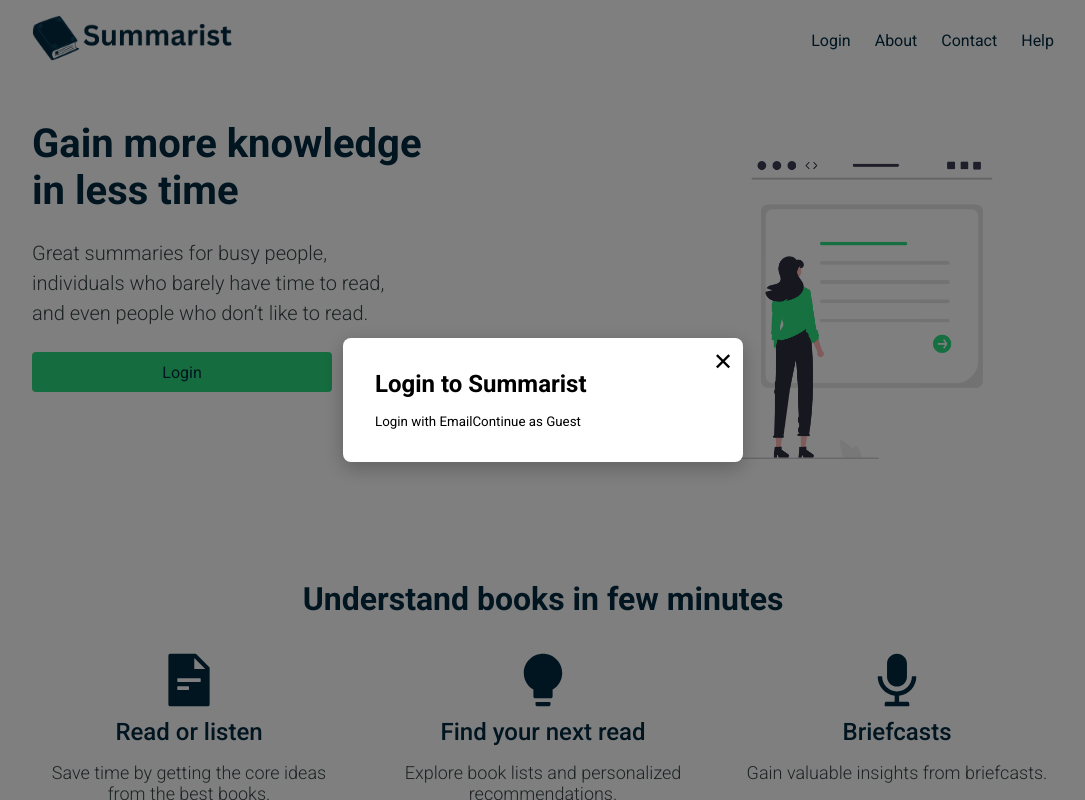
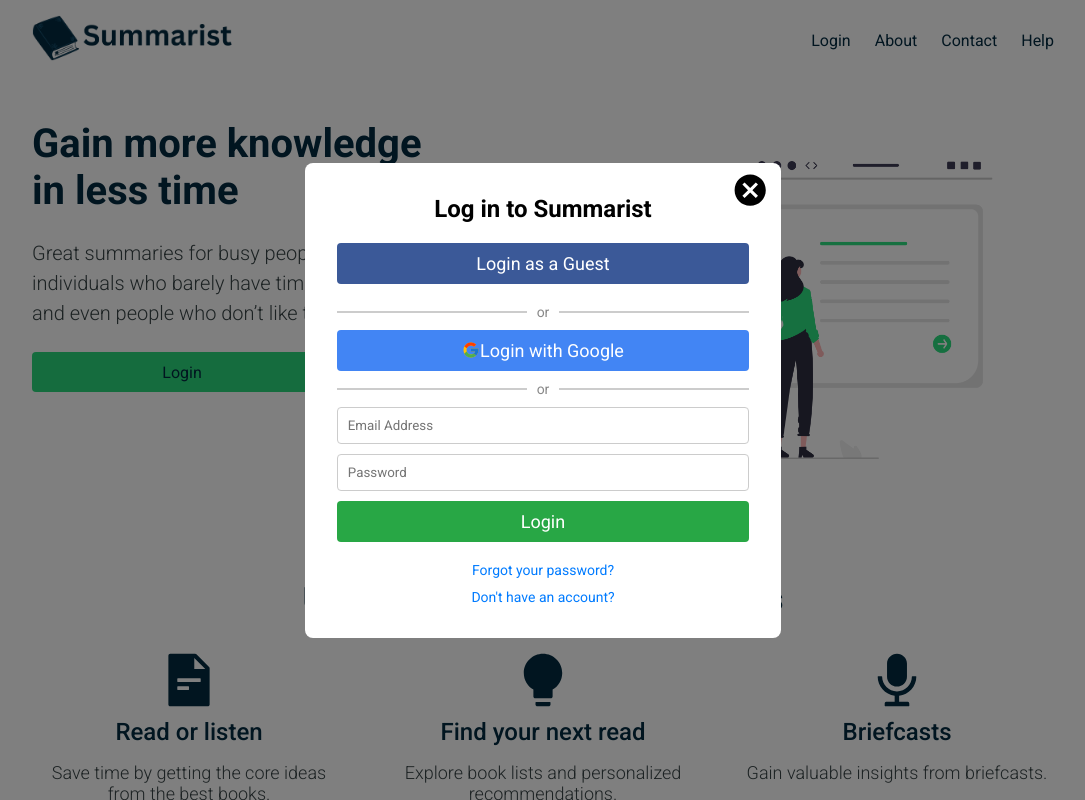
Before and after one commit to brandonbuhr/summarist-website, a Next.js app: page / in a window 1280 px wide. Both pictures are taken after a click on the item "Login". Shown: the top 800 px of the page, without its empty margins (97-1182 px from the left). Built offline with nearby package versions, Linux system fonts and the light colour scheme.

Commit message:
login modal styling updated, added more login options

```diff
--- a/app/components/LoginModal.module.css
+++ /dev/null
@@ -1,154 +0,0 @@
-/* LoginModal.module.css */
-
-.modal-overlay {
-  position: fixed;
-  inset: 0; /* same as top: 0, bottom: 0, left: 0, right: 0 */
-  background-color: rgba(0, 0, 0, 0.5); /* dark transparent background */
-  display: flex;
-  align-items: center;
-  justify-content: center;
-  z-index: 1000; /* make sure it's above everything else */
-}
-
-.modal-content {
-  background: white;
-  padding: 2rem;
-  border-radius: 8px;
-  width: 90%;
-  max-width: 400px;
-  position: relative;
-  box-shadow: 0 6px 20px rgba(0, 0, 0, 0.25);
-}
-
-.modal-close {
-  position: absolute;
-  top: 10px;
-  right: 10px;
-  background: none;
-  border: none;
-  font-size: 1.5rem;
-  cursor: pointer;
-}
-
-.modal-card {
-  display: flex;
-  flex-direction: column;
-  align-items: center;
-}
-
-.modal-header {
-  text-align: center;
-  margin-bottom: 1.5rem;
-}
-
-.modal-logo {
-  width: 80px;
-  height: auto;
-  margin-bottom: 1rem;
-}
-
-.modal-body {
-  width: 100%;
-}
-
-.social-button {
-  width: 100%;
-  padding: 0.75rem;
-  margin-bottom: 0.75rem;
-  background: #eee;
-  border: 1px solid #ccc;
-  border-radius: 6px;
-  font-weight: bold;
-  cursor: pointer;
-}
-
-.modal-separator {
-  display: flex;
-  align-items: center;
-  text-align: center;
-  margin: 1.5rem 0;
-  color: #777;
-  font-size: 0.75rem;
-}
-
-.modal-separator::before,
-.modal-separator::after {
-  content: "";
-  flex: 1;
-  height: 1px;
-  background: #ccc;
-}
-
-.modal-separator span {
-  margin: 0 0.5rem;
-}
-
-.modal-input {
-  width: 100%;
-  padding: 0.75rem;
-  margin-bottom: 1rem;
-  border: 1px solid #ccc;
-  border-radius: 6px;
-}
-
-.modal-mail-icon {
-  position: absolute;
-  right: 12px;
-  top: 50%;
-  transform: translateY(-50%);
-  height: 20px;
-  width: 20px;
-  color: #aaa;
-}
-
-.modal-submit {
-  width: 100%;
-  padding: 0.75rem;
-  background-color: #6b46c1;
-  color: white;
-  border: none;
-  border-radius: 6px;
-  font-weight: bold;
-  cursor: pointer;
-}
-
-.modal-guest {
-  width: 100%;
-  margin-top: 1rem;
-  padding: 0.75rem;
-  background-color: #444;
-  color: white;
-  border: none;
-  border-radius: 6px;
-  font-weight: bold;
-  cursor: pointer;
-}
-
-.modal-footer {
-  margin-top: 1.5rem;
-  display: flex;
-  justify-content: space-around;
-  font-size: 0.75rem;
-}
-
-.modal-footer a {
-  color: #777;
-  text-decoration: none;
-}
-
-.modal-footer a:hover {
-  text-decoration: underline;
-}
-.modal-input-wrapper {
-  position: relative;
-}
-
-.modal-input-icon {
-  position: absolute;
-  right: 12px;
-  top: 50%;
-  transform: translateY(-50%);
-  height: 20px;
-  width: 20px;
-  color: #aaa;
-}
--- a/app/components/LoginModal.tsx
+++ b/app/components/LoginModal.tsx
@@ -1,5 +1,6 @@
 import { ReactNode } from "react";
-import styles from "./LoginModal.module.css";
+import { IoMdCloseCircle } from "react-icons/io";
+
 type LoginModalProps = {
   isOpen: boolean;
   onClose: () => void;
@@ -14,12 +15,11 @@
   if (!isOpen) return null;
 
   return (
-    <div className={styles["modal-overlay"]}>
-      <div className={styles["modal-content"]}>
-        <button className={styles["modal-close"]} onClick={onClose}>
-          ✕
+    <div className="modal-overlay">
+      <div className="modal">
+        <button className="modal-close" onClick={onClose}>
+          <IoMdCloseCircle />
         </button>
-
         {children}
       </div>
     </div>
--- a/app/globals.css
+++ b/app/globals.css
@@ -76,6 +76,117 @@
   display: flex;
   align-items: center;
   justify-content: center;
+}
+
+/* LOGIN MODAL */
+
+.modal-overlay {
+  position: fixed;
+  top: 0;
+  left: 0;
+  width: 100%;
+  height: 100%;
+  background: rgba(0, 0, 0, 0.5);
+  display: flex;
+  align-items: center;
+  justify-content: center;
+  z-index: 999;
+}
+
+.modal {
+  background: white;
+  padding: 2rem;
+  border-radius: 8px;
+  position: relative;
+  min-width: 300px;
+  max-width: 90%;
+}
+
+.modal-close {
+  position: absolute;
+  top: 0.5rem;
+  right: 0.75rem;
+  background: none;
+  border: none;
+  font-size: 2.4rem;
+  cursor: pointer;
+}
+.modal-close:hover {
+  scale: 1.1;
+}
+.modal-title {
+  text-align: center;
+  font-size: 24px;
+  margin-bottom: 20px;
+}
+
+.modal-button {
+  width: 100%;
+  padding: 10px;
+  margin-bottom: 10px;
+  border: none;
+  border-radius: 4px;
+  cursor: pointer;
+  font-size: large;
+}
+
+.guest-login {
+  background-color: #3b5998;
+  color: white;
+}
+
+.google-login {
+  background-color: #4285f4;
+  color: white;
+  display: flex;
+  align-items: center;
+  justify-content: center;
+}
+
+.google-icon {
+  width: 20px;
+  margin-right: 8px;
+}
+
+.login-submit {
+  background-color: #28a745;
+  color: white;
+}
+
+.modal-divider {
+  display: flex;
+  align-items: center;
+  margin: 10px 0;
+}
+
+.modal-divider hr {
+  flex: 1;
+  border: 1px solid #ccc;
+}
+
+.modal-divider span {
+  margin: 0 10px;
+  color: #888;
+  font-size: 14px;
+}
+
+.modal-input {
+  width: 100%;
+  padding: 10px;
+  margin-bottom: 10px;
+  border-radius: 4px;
+  border: 1px solid #ccc;
+}
+
+.modal-link {
+  text-align: center;
+  margin-top: 8px;
+}
+
+.modal-link a {
+  color: #007bff;
+  font-size: 14px;
+  text-decoration: none;
 }
 
 /* HOME */
--- a/app/page.tsx
+++ b/app/page.tsx
@@ -6,6 +6,7 @@
 import { BsFillStarFill, BsStarFill, BsStarHalf } from "react-icons/bs";
 import { RiLeafLine } from "react-icons/ri";
 import LoginModal from "./components/LoginModal";
+import { FcGoogle } from "react-icons/fc";
 
 export default function Home() {
   const [isModalOpen, setIsModalOpen] = useState(false);
@@ -369,14 +370,61 @@
         <button onClick={openModal}>Open Login Modal</button>
 
         <LoginModal isOpen={isModalOpen} onClose={closeModal}>
-          <h2>Login to Summarist</h2>
-          <button onClick={() => alert("Email Login")}>Login with Email</button>
+          <h2 className="modal-title">Log in to Summarist</h2>
+
           <button
+            className="modal-button guest-login"
             onClick={() => alert("Guest Login")}
-            style={{ marginTop: "1rem" }}
           >
-            Continue as Guest
+            Login as a Guest
           </button>
+
+          <div className="modal-divider">
+            <hr />
+            <span>or</span>
+            <hr />
+          </div>
+
+          <button
+            className="modal-button google-login"
+            onClick={() => alert("Google Login")}
+          >
+            <FcGoogle />
+            Login with Google
+          </button>
+
+          <div className="modal-divider">
+            <hr />
+            <span>or</span>
+            <hr />
+          </div>
+
+          <input
+            type="email"
+            placeholder="Email Address"
+            className="modal-input"
+          />
+
+          <input
+            type="password"
+            placeholder="Password"
+            className="modal-input"
+          />
+
+          <button
+            className="modal-button login-submit"
+            onClick={() => alert("Email/Password Login")}
+          >
+            Login
+          </button>
+
+          <div className="modal-link">
+            <a href="#">Forgot your password?</a>
+          </div>
+
+          <div className="modal-link">
+            <a href="#">Don't have an account?</a>
+          </div>
         </LoginModal>
       </div>
     </div>
```
